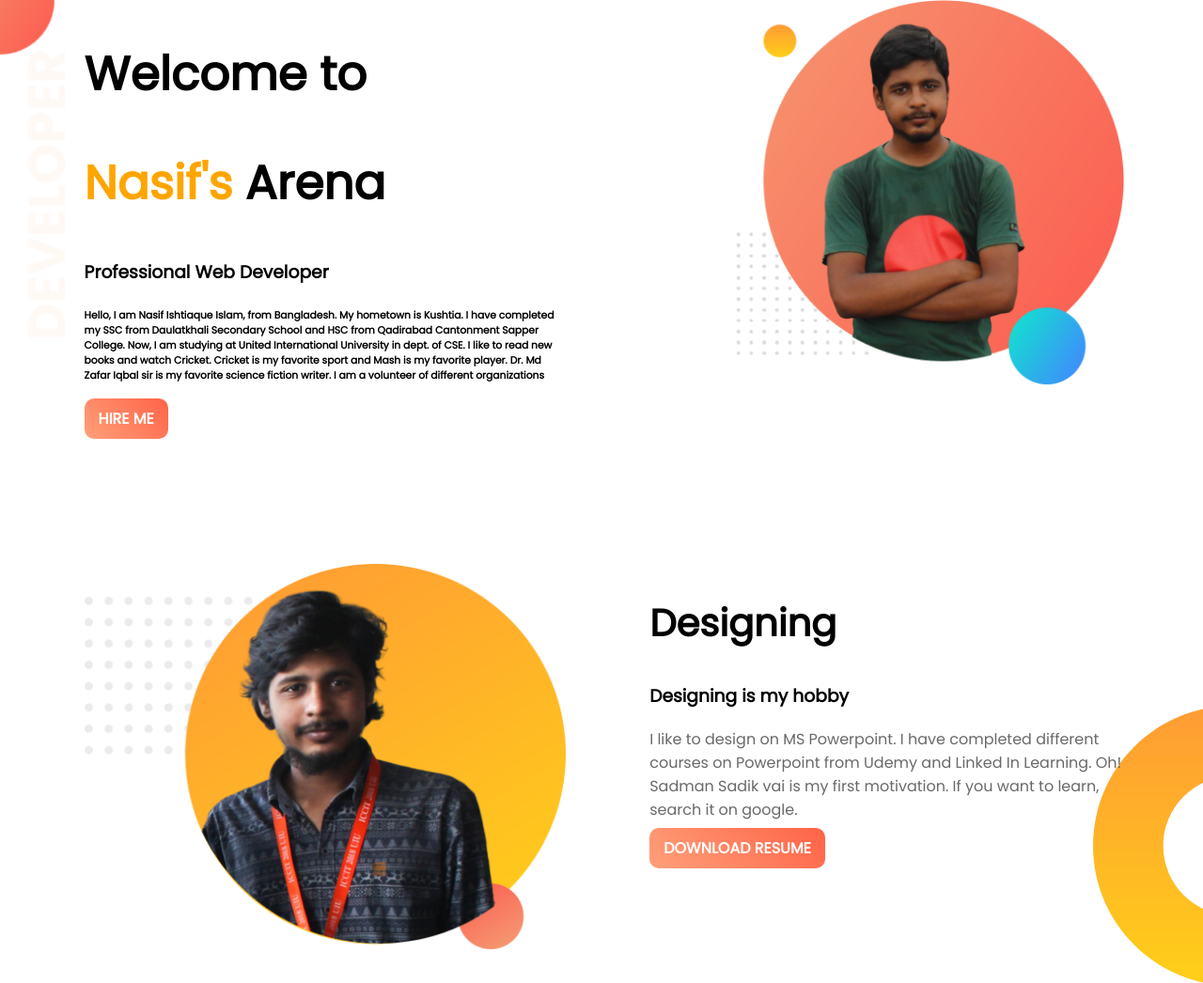
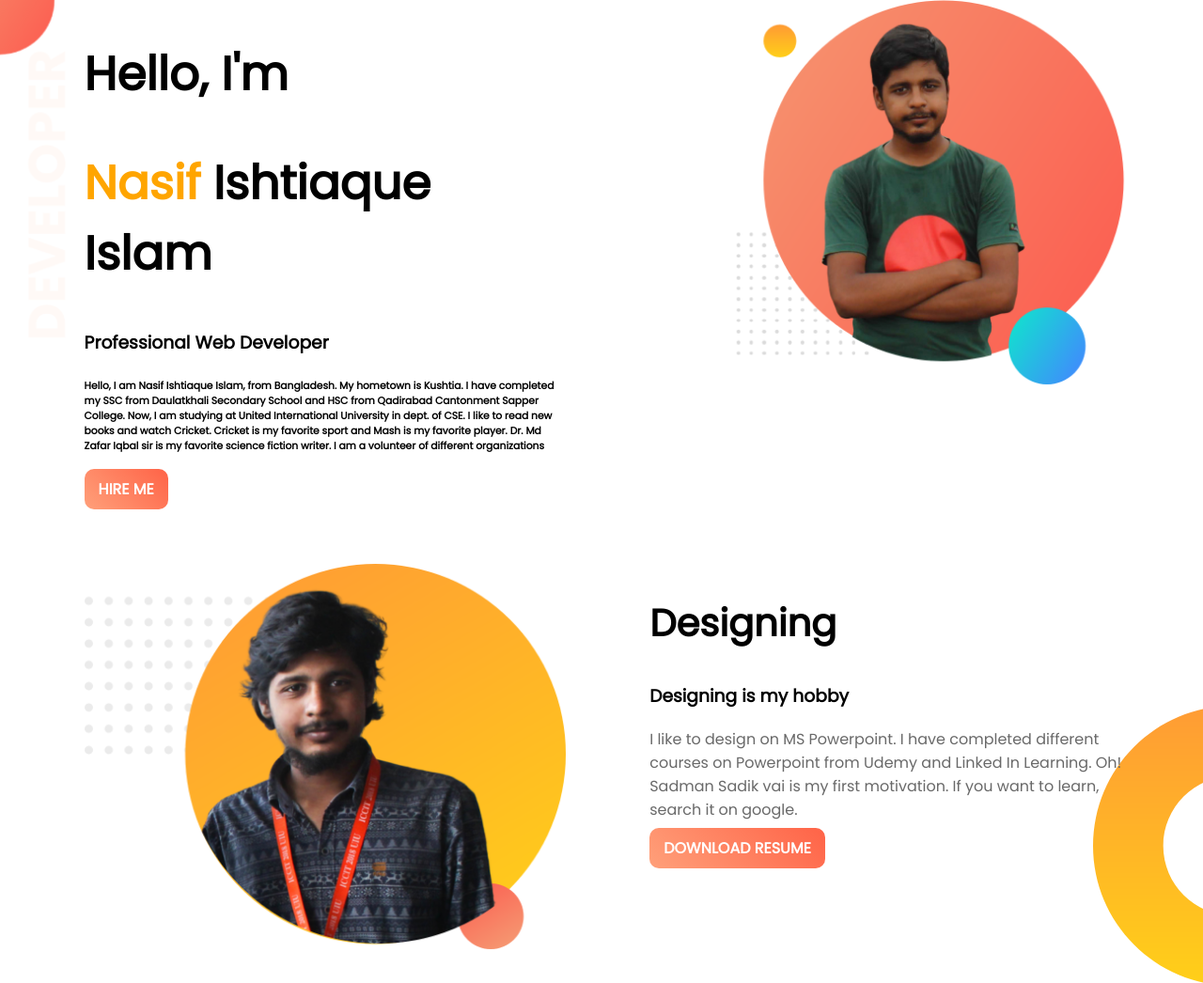
Before and after one commit to oii-nasif/portfolio, a plain HTML site: page index.html in a window 1280 px wide. Shown: the top 1046 px of the page at 94% size. Drawn offline with Linux system fonts and the light colour scheme.

Commit message:
name modify

```diff
--- a/index.html
+++ b/index.html
@@ -10,8 +10,8 @@
 <body>
     <section class = "top-banner">
         <div class = "half-width">
-            <h1>Welcome to</h1>
-            <h1> <span class = "orange-highlight">Nasif's</span> Arena </h1>
+            <h1>Hello, I'm</h1>
+            <h1> <span class = "orange-highlight">Nasif</span> Ishtiaque Islam</h1>
             <h3>Professional Web Developer</h3>
             <h6>Hello, I am Nasif Ishtiaque Islam, from Bangladesh. My hometown is Kushtia. I have completed my SSC from Daulatkhali Secondary School and HSC from Qadirabad Cantonment Sapper College. Now, I am studying at United International University in dept. of CSE. I like to read new books and watch Cricket. Cricket is my favorite sport and Mash is my favorite player. Dr. Md Zafar Iqbal sir is my favorite science fiction writer. I am a volunteer of different organizations</h6>
             <a target="_blank" class="link-button" href="https://www.linkedin.com/in/hbins314/">HIRE ME</a>
```
